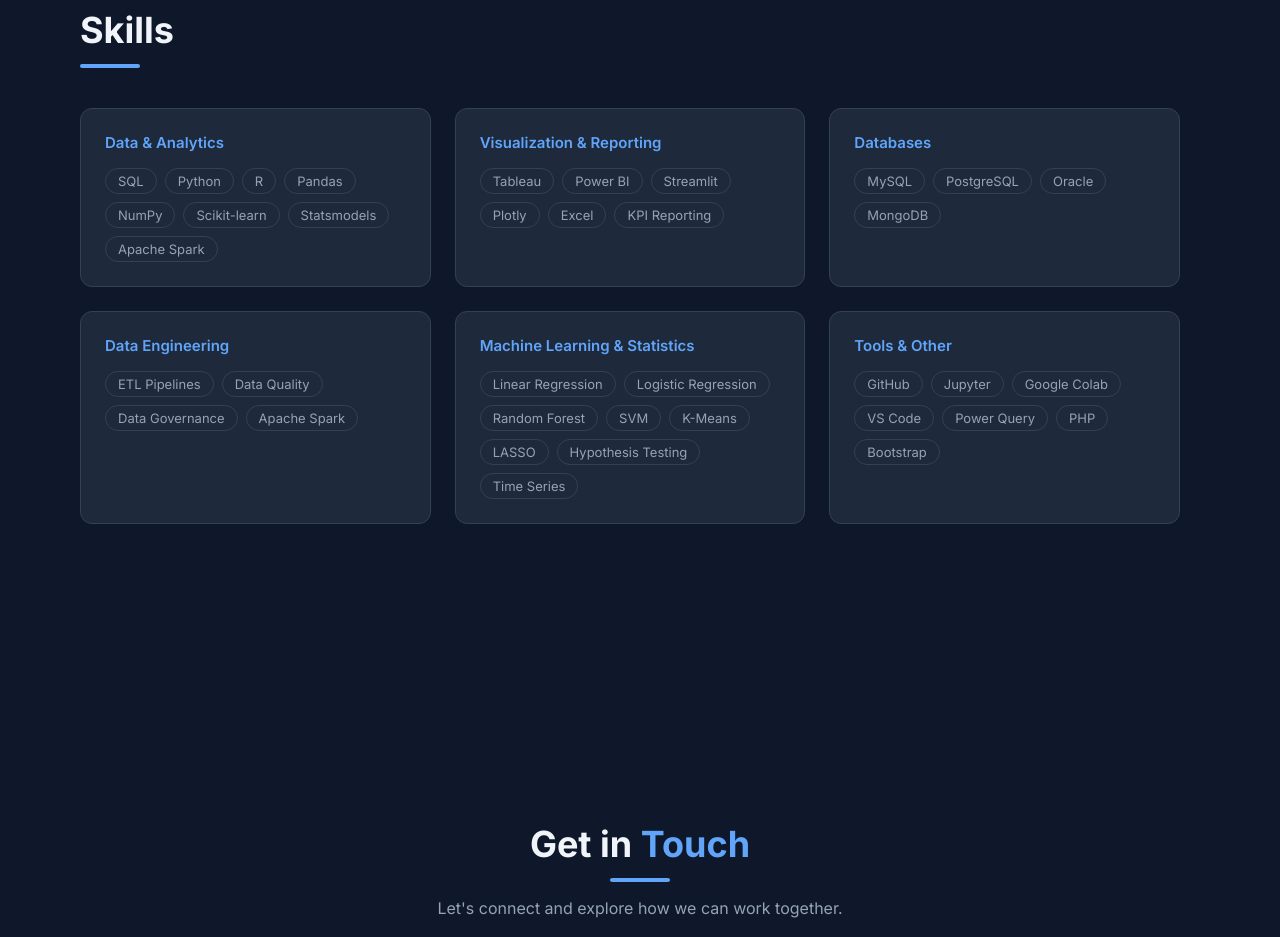
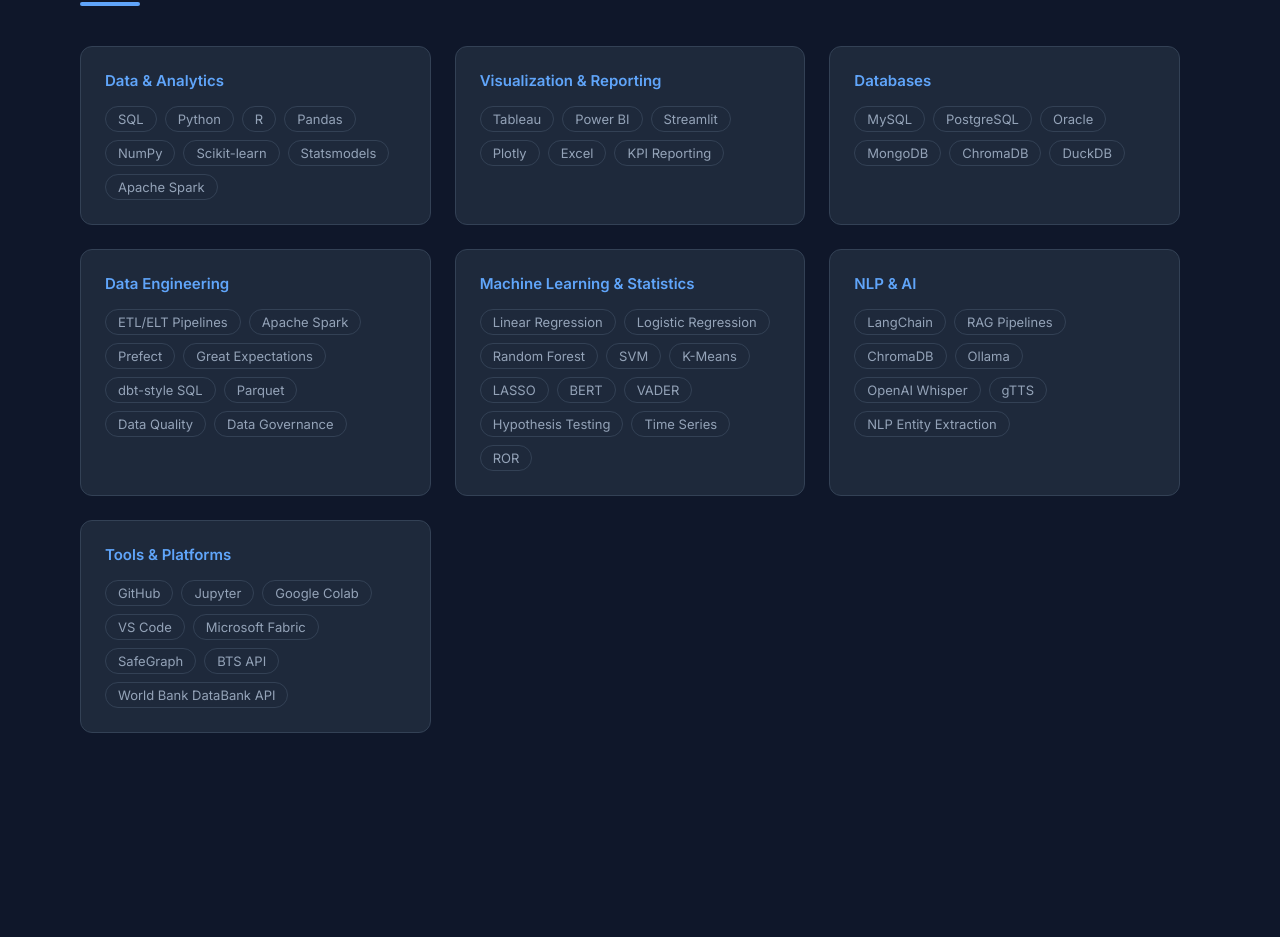
Before and after one commit to nish0104/my-portfolio, a React (Vite) app: page / in a window 1280 px wide. Shown: the part 5597-6534 px from the top of the page. Built offline with nearby package versions, Linux system fonts and the light colour scheme.

Commit message:
update skills section

```diff
--- a/src/components/Skills.jsx
+++ b/src/components/Skills.jsx
@@ -10,19 +10,23 @@
     },
     {
       title: 'Databases',
-      skills: ['MySQL', 'PostgreSQL', 'Oracle', 'MongoDB'],
+      skills: ['MySQL', 'PostgreSQL', 'Oracle', 'MongoDB', 'ChromaDB', 'DuckDB'],
     },
     {
       title: 'Data Engineering',
-      skills: ['ETL Pipelines', 'Data Quality', 'Data Governance', 'Apache Spark'],
+      skills: ['ETL/ELT Pipelines', 'Apache Spark', 'Prefect', 'Great Expectations', 'dbt-style SQL', 'Parquet', 'Data Quality', 'Data Governance'],
     },
     {
       title: 'Machine Learning & Statistics',
-      skills: ['Linear Regression', 'Logistic Regression', 'Random Forest', 'SVM', 'K-Means', 'LASSO', 'Hypothesis Testing', 'Time Series'],
+      skills: ['Linear Regression', 'Logistic Regression', 'Random Forest', 'SVM', 'K-Means', 'LASSO', 'BERT', 'VADER', 'Hypothesis Testing', 'Time Series', 'ROR'],
     },
     {
-      title: 'Tools & Other',
-      skills: ['GitHub', 'Jupyter', 'Google Colab', 'VS Code', 'Power Query', 'PHP', 'Bootstrap'],
+      title: 'NLP & AI',
+      skills: ['LangChain', 'RAG Pipelines', 'ChromaDB', 'Ollama', 'OpenAI Whisper', 'gTTS', 'NLP Entity Extraction'],
+    },
+    {
+      title: 'Tools & Platforms',
+      skills: ['GitHub', 'Jupyter', 'Google Colab', 'VS Code', 'Microsoft Fabric', 'SafeGraph', 'BTS API', 'World Bank DataBank API'],
     },
   ]
 
@@ -34,7 +38,6 @@
       justifyContent: 'center',
       padding: '80px',
     }}>
-
       <h2 style={{ fontSize: '36px', fontWeight: '700', color: '#f1f5f9' }}>
         Skills
       </h2>
@@ -46,7 +49,6 @@
         marginTop: '12px',
         marginBottom: '40px',
       }} />
-
       <div style={{
         display: 'grid',
         gridTemplateColumns: 'repeat(3, 1fr)',
@@ -83,7 +85,6 @@
           )
         })}
       </div>
-
     </section>
   )
 }
```
